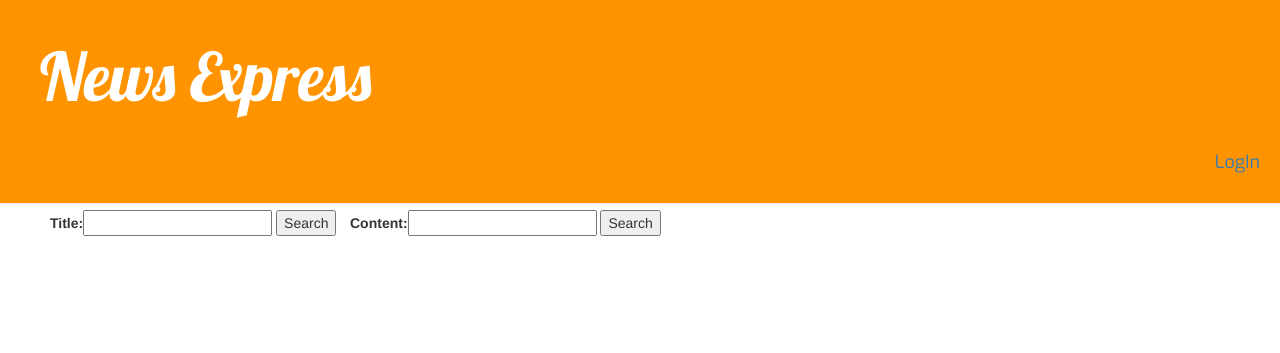
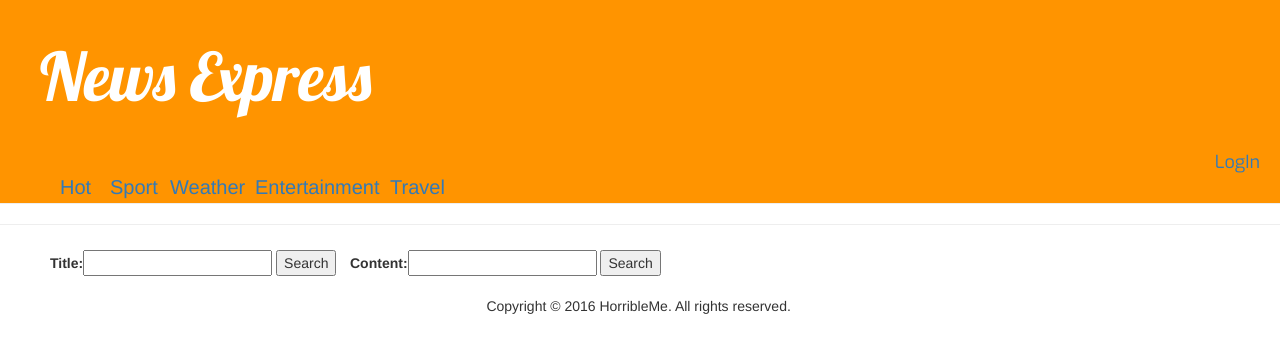
Before and after one commit to HorribleMe/thssxsy.github.io, a Django app: page / in a window 1280 px wide. Shown: the top 353 px of the page. Run offline with Django 3.2, Linux system fonts and the light colour scheme; data that the repository does not hold is empty; some libraries are stand-ins or nearby versions.

Commit message:
newsWeb
add:
tag;
tagSearch.

```diff
--- a/newsWeb/account/templates/account/fans.html
+++ b/newsWeb/account/templates/account/fans.html
@@ -24,6 +24,6 @@
 
 <br>
 <footer>
-
+	<p id='footClaim'>Copyright © 2016 HorribleMe. All rights reserved.</p>
 </footer>
 </html>
--- a/newsWeb/account/templates/account/follow.html
+++ b/newsWeb/account/templates/account/follow.html
@@ -24,6 +24,6 @@
 
 <br>
 <footer>
-
+	<p id='footClaim'>Copyright © 2016 HorribleMe. All rights reserved.</p>
 </footer>
 </html>
--- a/newsWeb/account/templates/account/info.html
+++ b/newsWeb/account/templates/account/info.html
@@ -20,7 +20,7 @@
 		<p>Email: {{presentAcc.email}}</p><br>
 		<p>Follow: {{presentAcc.follow}}</p><br>
 		<p>Fans: {{presentAcc.fans}}</p><br>
-		<img src='./media/{{presentAcc.headPic}}' width="200" height="200" /><br>
+		<img src="{% url 'editInfo' %}media/{{presentAcc.headPic}}"" width="200" height="200" /><br>
 		<hr>
 		<form method="POST" action="">{%csrf_token%}
 			<input type="hidden" name="type" value="checkFollow" />
@@ -49,6 +49,6 @@
 
 <br>
 <footer>
-
+	<p id='footClaim'>Copyright © 2016 HorribleMe. All rights reserved.</p>
 </footer>
 </html>
--- a/newsWeb/account/templates/account/saves.html
+++ b/newsWeb/account/templates/account/saves.html
@@ -24,6 +24,6 @@
 
 <br>
 <footer>
-
+	<p id='footClaim'>Copyright © 2016 HorribleMe. All rights reserved.</p>
 </footer>
 </html>
--- a/newsWeb/account/views.py
+++ b/newsWeb/account/views.py
@@ -96,4 +96,7 @@ def visit(request):
 	User = get_user_model()
 	author = User.objects.get(username = p1)
 	info = UserInfo.objects.get(user = author)
+	if author == request.user:
+		form = InfoForm()
+		return render(request, 'account/info.html', {'presentAcc': info, 'form': form})
 	return render(request, 'account/visit.html', {'info': info})
--- a/newsWeb/news/admin.py
+++ b/newsWeb/news/admin.py
@@ -2,8 +2,10 @@ from django.contrib import admin
 from .models import News
 from .models import Comments
 from .models import Save
+from .models import Tag
 
 admin.site.register(News)
 admin.site.register(Comments)
 admin.site.register(Save)
+admin.site.register(Tag)
 # Register your models here.
--- a/newsWeb/news/static/css/news.css
+++ b/newsWeb/news/static/css/news.css
@@ -12,6 +12,7 @@
 
 .content {
     margin-left: 40px;
+    margin-top: 50px;
 }
 
 h1, h2, h3 {
@@ -62,12 +63,12 @@ h4 {
 .searchTitle{
     position: absolute;
     left: 50px;
-    top: 210px;
+    top: 250px;
 }
 .searchContent{
     position: absolute;
     left: 350px;
-    top: 210px;
+    top: 250px;
 }
 .resultNum {
     font-size: 15pt;
@@ -77,3 +78,38 @@ h4 {
     font-size: 10pt;
     margin-left: 50px;
 }
+#footClaim{
+    position: absolute;
+    margin-bottom: 0px;
+    left: 38%;
+}
+#tag1{
+    position: absolute;
+    font-size: 15pt;
+    margin-top: 50px;
+    margin-left: 20px;
+}
+#tag2{
+    position: absolute;
+    font-size: 15pt;
+    margin-top: 50px;
+    margin-left: 70px;
+}
+#tag3{
+    position: absolute;
+    font-size: 15pt;
+    margin-top: 50px;
+    margin-left: 130px;
+}
+#tag4{
+    position: absolute;
+    font-size: 15pt;
+    margin-top: 50px;
+    margin-left: 215px;
+}
+#tag5{
+    position: absolute;
+    font-size: 15pt;
+    margin-top: 50px;
+    margin-left: 350px;
+}
--- a/newsWeb/news/templates/news/news.html
+++ b/newsWeb/news/templates/news/news.html
@@ -62,6 +62,6 @@
 
 <br>
 <footer>
-
+	<p id='footClaim'>Copyright © 2016 HorribleMe. All rights reserved.</p>
 </footer>
 </html>
--- a/newsWeb/news/templates/news/news_list.html
+++ b/newsWeb/news/templates/news/news_list.html
@@ -13,7 +13,12 @@
 </head>
 <body>
 	<div class="page-header">
-	<h1><a id='test' href='/'>News Express</a></h1>
+	<h1><a href='/'>News Express</a></h1>
+	<a href="./tagSearch/?tag=Hot" id='tag1'>Hot</a>
+	<a href="./tagSearch/?tag=Sport" id='tag2'>Sport</a>
+	<a href="./tagSearch/?tag=Weather" id='tag3'>Weather</a>
+	<a href="./tagSearch/?tag=Entertainment" id='tag4'>Entertainment</a>
+	<a href="./tagSearch/?tag=Travel" id='tag5'>Travel</a>
 	<h4><a class="logLink" href="./account_info/">{{ state3 }}</a></h4><br>
 	<h4><a class="logLink" href="./accounts/login/">{{ state1 }}</a></h4><br>
 	<h4><a class="logLink" href="./accounts/logout/">{{ state2 }}</a></h4>
@@ -29,6 +34,7 @@
 	{{form2}}
 	<input type="submit" value="Search">
 	</form>
+	<hr>
 	<div class="content container">
 		<div class="row">
 			<div class="col-md-8">
@@ -46,6 +52,6 @@
 
 <br>
 <footer>
-
+	<p id='footClaim'>Copyright © 2016 HorribleMe. All rights reserved.</p>
 </footer>
 </html>
--- a/newsWeb/news/templates/news/search.html
+++ b/newsWeb/news/templates/news/search.html
@@ -27,7 +27,7 @@
 				<div class="newsList">
 				<h2><a href='./show/?title={{new.title}}'>{{ new.title }}</a></h2>
 				<p><b>{{ new.author }}</b> at {{new.time}}</p>
-				<img src='./media/{{new.img}}' width="1150" height="700" />
+				<img src="{% url 'home' %}media/{{new.img}}"" width="1150" height="700" />
 				</div>
 				{% endfor %}
 			</div>
@@ -37,6 +37,6 @@
 
 <br>
 <footer>
-
+	<p id='footClaim'>Copyright © 2016 HorribleMe. All rights reserved.</p>
 </footer>
 </html>
--- a/newsWeb/news/urls.py
+++ b/newsWeb/news/urls.py
@@ -2,5 +2,6 @@ from django.conf.urls import url
 from . import views
 
 urlpatterns = [
-	url(r'^$', views.news_list, name='home')
+	url(r'^$', views.news_list, name='home'),
+	url(r'^tagSearch/$', views.tagSearch, name='tagSearch'),
 ]
--- a/newsWeb/news/views.py
+++ b/newsWeb/news/views.py
@@ -2,6 +2,7 @@ from django.shortcuts import render
 from .models import News
 from .models import Comments
 from .models import Save
+from .models import Tag
 from .forms import CommentsForm, SearchForm, SearchByContent
 
 STATE1 = 'LogIn'
@@ -12,6 +13,7 @@ def news_list(request):
 	global STATE1
 	global STATE2
 	global STATE3
+	check(request)
 	if request.method == 'POST':
 		form1 = SearchForm(request.POST)
 		form2 = SearchByContent(request.POST)
@@ -30,8 +32,7 @@ def news_list(request):
 	else:
 		form1 = SearchForm()
 		form2 = SearchByContent()
-	check(request)
-	news = News.objects.all()
+	news = News.objects.all()[0:5]
 	return render(request, 'news/news_list.html', {'news': news, 'state1': STATE1,
 		'state2': STATE2, 'state3': STATE3, 'form1':form1, 'form2': form2})
 
@@ -75,6 +76,17 @@ def news_show(request):
 	return render(request, 'news/news.html', {'new': new, 'form': form, 'comments':comments,
 		'state1': STATE1, 'state2': STATE2, 'state3': STATE3})
 
+def tagSearch(request):
+	global STATE1
+	global STATE2
+	global STATE3
+	tag = request.GET.get('tag')
+	_tag = Tag.objects.get(name = tag)
+	news = News.objects.filter(classify = _tag)
+	num = news.count()
+	return render(request, 'news/search.html', {'state1': STATE1,
+		'state2': STATE2, 'state3': STATE3, 'news':news, 'num':num})
+
 
 def check(request):
 	global STATE1
```
Also changed, not shown: newsWeb/account/templates/account/visit.html (+7 -7 lines), newsWeb/account/templates/base.html (+18 -5 lines), newsWeb/news/models.py (+8 -0 lines), newsWeb/media/images/7fa80bc6-d370-4e6f-ad6c-158c7eab068b.jpg (added), newsWeb/news/migrations/0019_auto_20160728_1746.py (added), newsWeb/news/migrations/0020_auto_20160728_1747.py (added).
